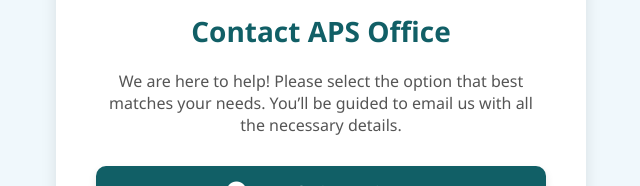
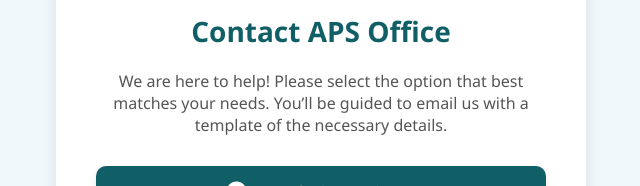
Before and after one commit to ABDULHADI-AL-QAISSOOM/aps-contact-page, a plain HTML site: page index.html in a window 1280 px wide. Shown: the part 340-526 px from the top of the page, without its empty margins (319-959 px from the left). Drawn offline with Linux system fonts and the light colour scheme.

Commit message:
Update index.html

```diff
--- a/index.html
+++ b/index.html
@@ -113,7 +113,7 @@
   <div class="container">
     <img src="KFUPM APS Logo-01.png" alt="APS Logo" class="logo" />
     <h1>Contact APS Office</h1>
-    <p>We are here to help! Please select the option that best matches your needs. You’ll be guided to email us with all the necessary details.</p>
+    <p>We are here to help! Please select the option that best matches your needs. You’ll be guided to email us with a template of the necessary details.</p>
     <div class="button-container">
       <!-- Button: I am facing an issue -->
       <a class="button" href="mailto:aps@kfupm.edu.sa?subject=I%20am%20facing%20an%20issue&body=Hello%20APS%20Office%2C%0A%0AI%20am%20experiencing%20an%20issue%20and%20would%20appreciate%20your%20help.%20Here%20are%20the%20details%3A%0A%0A-%20What%20is%20the%20issue%3F%20%28Please%20describe%20it%20briefly%29%0A-%20When%20did%20it%20start%3F%20%28Provide%20a%20date%20if%20possible%29%0A-%20Steps%20you%20have%20already%20taken%20to%20resolve%20it%3A%0A%0AThank%20you%20in%20advance%20for%20your%20support.%0A%0ABest%20regards%2C%0A%5BYour%20Name%5D">
```
